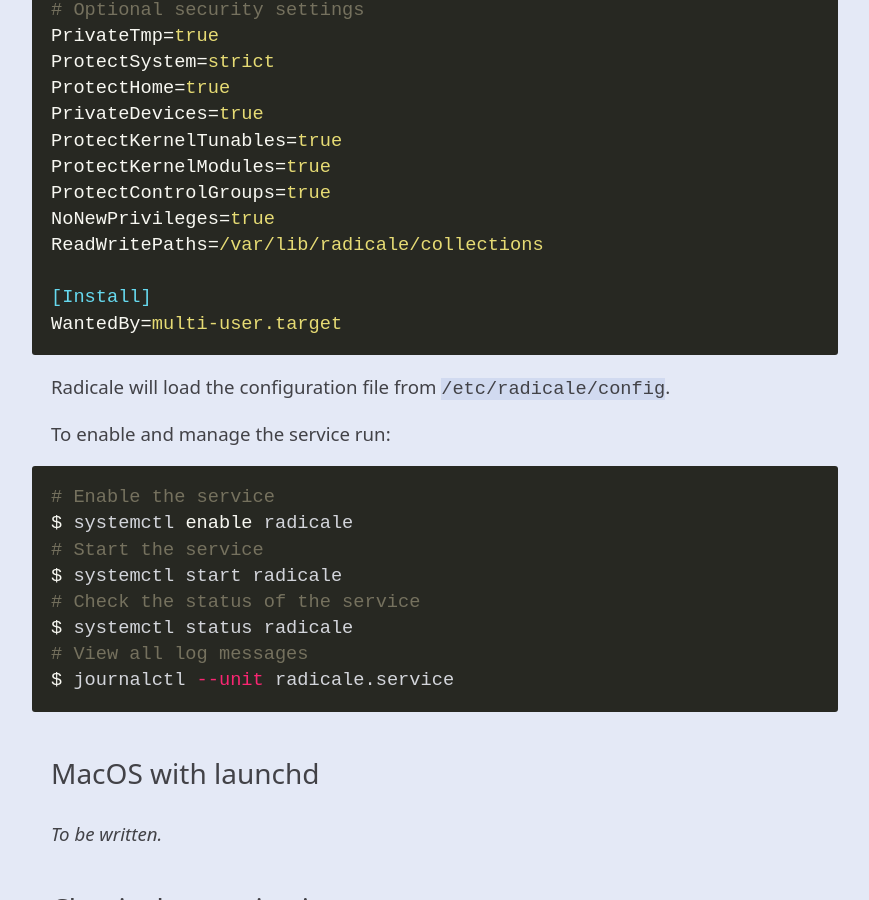
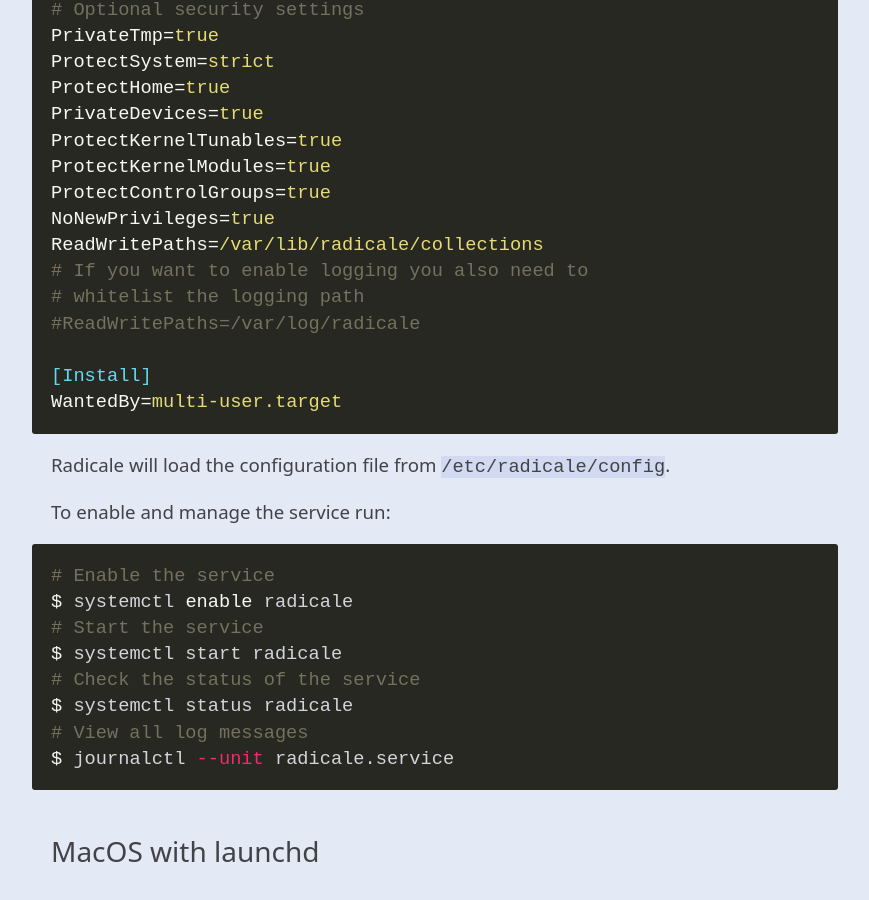
Before and after one commit to Kozea/Radicale, a Jekyll site: the page built from setup.md, in a window 1280 px wide and 900 px high, scrolled down 5002 px. Shown: the whole window, without its empty margins (205-1074 px from the left). Built offline with Jekyll 4.4.1, drawn with Linux system fonts in a browser that asks for light colours.

Commit message:
Allow writing to logging path in systemd unit file
Fixes #902

```diff
--- a/setup.md
+++ b/setup.md
@@ -195,6 +195,9 @@
 ProtectControlGroups=true
 NoNewPrivileges=true
 ReadWritePaths=/var/lib/radicale/collections
+# If you want to enable logging you also need to
+# whitelist the logging path
+#ReadWritePaths=/var/log/radicale
 
 [Install]
 WantedBy=multi-user.target
```
